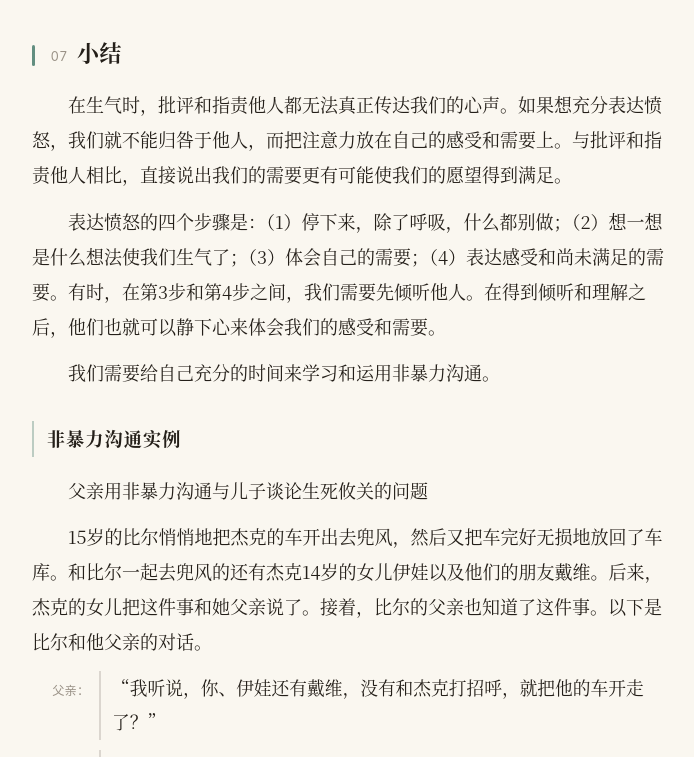
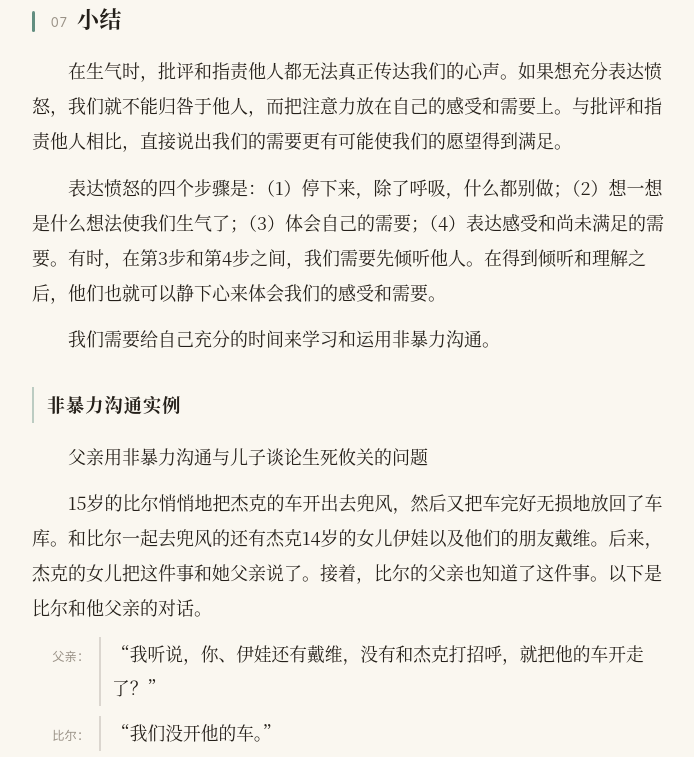
Before and after one commit to okaku1001/nvc-zh, a plain HTML site: page _t.html in a window 1280 px wide. Shown: the top 757 px of the page, without its empty margins (290-984 px from the left). Drawn offline with Linux system fonts and the light colour scheme.

```diff
--- a/assets/book.css
+++ b/assets/book.css
@@ -246,7 +246,8 @@ button{font-family:inherit;color:inherit}
 }
 
 /* 小节 */
-.sec-blk{padding-top:34px;scroll-margin-top:calc(var(--top-h) + 12px)}
+.sec-blk{padding-top:28px;scroll-margin-top:calc(var(--top-h) + 12px)}
+#content > .sec-blk:first-child{padding-top:0}
 .sec-blk > h2{
   font-size:1.22em;line-height:1.6;margin:0 0 18px;font-weight:700;
   letter-spacing:.02em;position:relative;padding-left:.85em;
```
